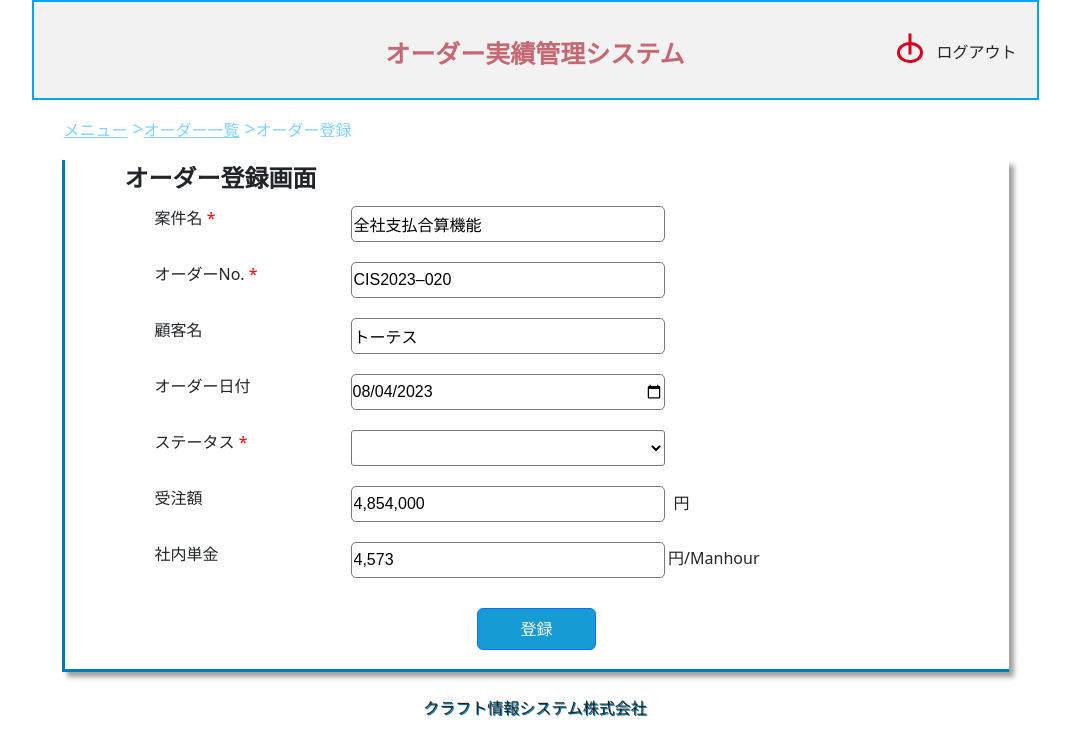
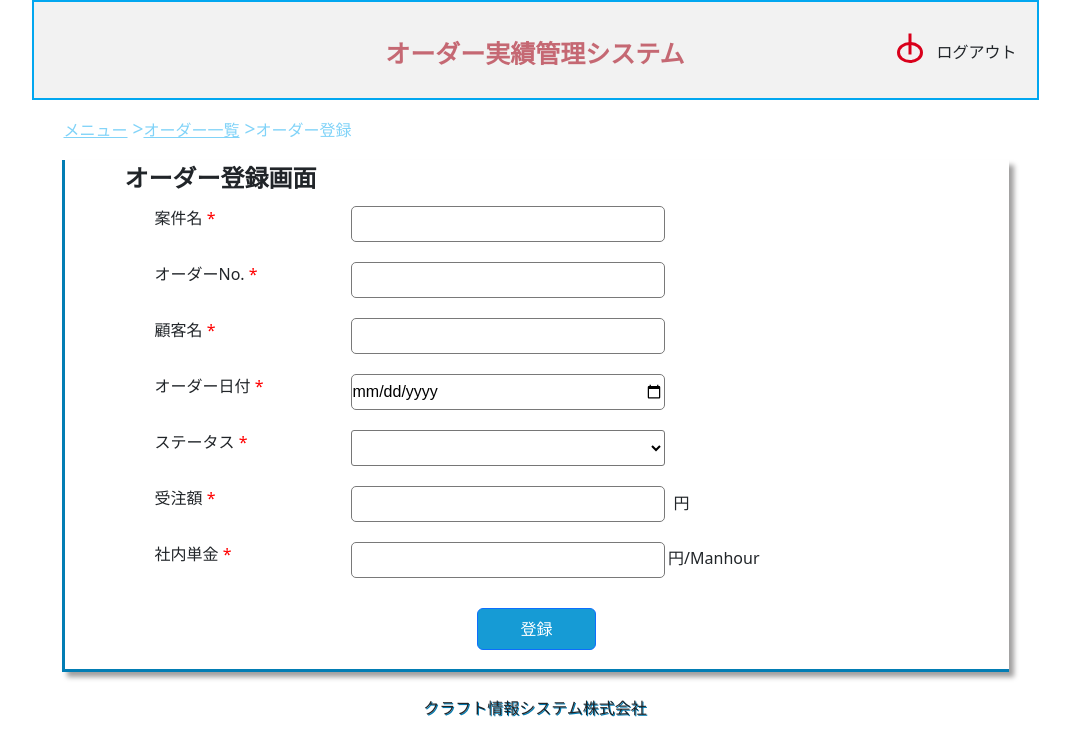
Before and after one commit to tungl27/FE-Comway-prj, a React (Create React App) app: page /order/new in a window 1280 px wide. Shown: the top 756 px of the page, without its empty margins (105-1175 px from the left). Built offline with nearby package versions, Linux system fonts and the light colour scheme; sample sign-in values are in the browser's storage.

Commit message:
fix order

```diff
--- a/src/App.js
+++ b/src/App.js
@@ -11,22 +11,18 @@ import { BrowserRouter, Route, Routes } from "react-router-dom";
 import Login from "./pages/Login/Login";
 import Menu from "./pages/Menu";
 import {
-  BreadcrumbsContext,
-  SetBreadcrumbsContext,
-} from "./State/BreadcrumbContext";
+  Edited,
+  SetEdited,
+} from "./State/editContext";
 import Protected from "./theme/Protected";
 
-const breadcrumb = [
-  { title: "メニュー", url: "/home" },
-];
-
 function App() {
-  const [breadcrumbs, setBreadcrumbs] = useState(breadcrumb);
+  const [edit, setEdit] = useState(false);
 
   return (
     <Fragment>
-      <BreadcrumbsContext.Provider value={breadcrumbs}>
-        <SetBreadcrumbsContext.Provider value={setBreadcrumbs}>
+      <Edited.Provider value={edit}>
+        <SetEdited.Provider value={setEdit}>
           <BrowserRouter>
             <Routes>
               <Route path="/" element={<Login />} />
@@ -44,8 +40,8 @@ function App() {
 
             </Routes>
           </BrowserRouter>
-        </SetBreadcrumbsContext.Provider>
-      </BreadcrumbsContext.Provider>
+        </SetEdited.Provider>
+      </Edited.Provider>
 
     </Fragment>
   );
--- a/src/Components/BreadCrumb/BreadCrumb.jsx
+++ b/src/Components/BreadCrumb/BreadCrumb.jsx
@@ -3,6 +3,7 @@ import './BreadCrumb.css'
 import { useNavigate } from "react-router-dom";
 import { BreadcrumbsContext, SetBreadcrumbsContext } from "../../State/BreadcrumbContext";
 import ReactModal from "react-modal";
+import { Edited, SetEdited } from "../../State/editContext";
 
 const customStyles = {
     content: {
@@ -19,6 +20,8 @@ const modelPlace = ['/staff/new', '/staff/detail', '/order/new', '/order/detail'
 export default function Breadcrumb() {
     const [showModal, setShowModal] = useState(false)
     const [index, setIndex] = useState(0)
+    const edited = useContext(Edited)
+    const setEdited = useContext(SetEdited)
     let breadcrumbs = [
         { title: "メニュー", url: "/home" }
         // { title: "スタッフ一覧", url: "stafflist" },
@@ -73,7 +76,7 @@ export default function Breadcrumb() {
     const navigate = useNavigate()
     const doModal = (index) => {
         // console.log(breadcrumbs[[breadcrumbs.length - 1]].url)
-        if (modelPlace.indexOf(breadcrumbs[breadcrumbs.length - 1].url) > -1 && index < breadcrumbs.length - 1) {
+        if (modelPlace.indexOf(breadcrumbs[breadcrumbs.length - 1].url) > -1 && index < breadcrumbs.length - 1 && edited) {
             setShowModal(true)
             setIndex(index)
         } else if (index < breadcrumbs.length - 1) {
@@ -88,6 +91,7 @@ export default function Breadcrumb() {
     }
     const directTo = () => {
         if (index < breadcrumbs.length - 1) {
+            setEdited(false)
             navigate(breadcrumbs[index].url)
         }
     }
--- a/src/Components/FormCreate/CreateStaff.jsx
+++ b/src/Components/FormCreate/CreateStaff.jsx
@@ -1,4 +1,4 @@
-import { Fragment, useEffect, useRef, useState } from "react";
+import { Fragment, useContext, useEffect, useRef, useState } from "react";
 import Input from "../Input/Input";
 import './FormCreate.css'
 import Selection from "../Selection/Selection";
@@ -6,6 +6,7 @@ import iskanji from "../../utils/validateKanji";
 import isHiragana from "../../utils/validataHiragana";
 import axios from "axios";
 import { CREATE_STAFF } from "../../theme/configApi";
+import { SetEdited } from "../../State/editContext";
 
 const options = [{ label: '社員', value: 0 }, { label: 'パートナー', value: 1 }]
 
@@ -26,6 +27,14 @@ export default function FormCreate() {
 
     const refButton = useRef(null)
 
+    const setEdited = useContext(SetEdited)
+    useEffect(() => {
+        if ((lastName ?? firstName ?? lastNameFurigana ?? firstNameFurigana) === '') {
+            setEdited(false)
+        } else {
+            setEdited(true)
+        }
+    }, [lastName, firstName, lastNameFurigana, firstNameFurigana, staff_type])
     const submitHandler = async () => {
         let errorLastName = ''
         let errorFirstName = ''
--- a/src/Components/FormCreate/FormCreateOrder.jsx
+++ b/src/Components/FormCreate/FormCreateOrder.jsx
@@ -1,4 +1,4 @@
-import { Fragment, useEffect, useRef, useState } from "react";
+import { Fragment, useContext, useEffect, useRef, useState } from "react";
 import Input from "../Input/Input";
 import './FormCreate.css'
 import InputCalenda from "../Input/InputCalenda";
@@ -9,6 +9,7 @@ import checkNumber from "../../utils/checkNumber";
 import axios from "axios";
 import { CREATE_ORDER } from "../../theme/configApi";
 import addComma from "../../utils/addComma";
+import { SetEdited } from "../../State/editContext";
 
 
 
@@ -16,13 +17,13 @@ const options = [{ label: '実行中', value: 0 }, { label: '非活性', value:
 
 export default function CreateOrder() {
     const refButton = useRef(null)
-    const [name, setName] = useState("全社支払合算機能");
-    const [orderNo, setOrderNo] = useState("CIS2023–020");
-    const [customerName, setCustomeName] = useState("トーテス");
-    const [orderDate, setOrderDate] = useState("2023-08-04");
+    const [name, setName] = useState("");
+    const [orderNo, setOrderNo] = useState("");
+    const [customerName, setCustomeName] = useState("");
+    const [orderDate, setOrderDate] = useState("");
     const [status, setStatus] = useState('');
-    const [orderIncome, setOrderIncome] = useState("4854000");
-    const [internalUnitPrice, setInternalUnitPrice] = useState("4573");
+    const [orderIncome, setOrderIncome] = useState("");
+    const [internalUnitPrice, setInternalUnitPrice] = useState("");
     const [message, setMessage] = useState("");
     const [error, setError] = useState({
         name: "",
@@ -34,6 +35,14 @@ export default function CreateOrder() {
         internalUnitPrice: "",
     });
 
+    const setEdited = useContext(SetEdited)
+    useEffect(() => {
+        if((name ?? orderNo ?? customerName ?? orderDate ?? status ?? orderIncome ?? internalUnitPrice) === ''){
+            setEdited(false)
+        }else{
+            setEdited(true)
+        }
+    }, [name, orderNo, status, orderIncome, internalUnitPrice, customerName, orderDate])
     const submitHandler = async () => {
         let errorName = ''
         let errorOrderNo = ''
@@ -134,11 +143,11 @@ export default function CreateOrder() {
                         <div className="order-inputs-group">
                             <Input id={'order-name'} value={name} required={true} setValue={setName} title={'案件名'} editable={true} errorMsg={error.name}></Input>
                             <Input id={'create-orderNo'} value={orderNo} required={true} setValue={setOrderNo} title={'オーダーNo.'} editable={true} errorMsg={error.orderNo}></Input>
-                            <Input id={'order-customerName'} value={customerName} required={false} setValue={setCustomeName} title={'顧客名'} editable={true} errorMsg={error.customerName}></Input>
-                            <InputCalenda id={'orderDate'} value={orderDate} required={false} setValue={setOrderDate} title={'オーダー日付'} editable={true} errorMsg={error.orderDate}></InputCalenda>
+                            <Input id={'order-customerName'} value={customerName} required={true} setValue={setCustomeName} title={'顧客名'} editable={true} errorMsg={error.customerName}></Input>
+                            <InputCalenda id={'orderDate'} value={orderDate} required={true} setValue={setOrderDate} title={'オーダー日付'} editable={true} errorMsg={error.orderDate}></InputCalenda>
                             <Selection id={'status'} title={'ステータス'} options={options} required={true} value={status} errorMsg={error.status} setValue={setStatus} ></Selection>
-                            <Input id={'order-orderIncome'} value={addComma(orderIncome)} required={false} setValue={setOrderIncome} title={'受注額'} editable={true} errorMsg={error.orderIncome}></Input> <span id="internalUnitPrice1">円</span>
-                            <Input id={'internalUnitPrice'} value={addComma(internalUnitPrice)} required={false} setValue={setInternalUnitPrice} title={'社内単金'} editable={true} errorMsg={error.internalUnitPrice}></Input><span id="internalUnitPrice2">円/Manhour</span>
+                            <Input id={'order-orderIncome'} value={addComma(orderIncome)} required={true} setValue={setOrderIncome} title={'受注額'} editable={true} errorMsg={error.orderIncome}></Input> <span id="internalUnitPrice1">円</span>
+                            <Input id={'internalUnitPrice'} value={addComma(internalUnitPrice)} required={true} setValue={setInternalUnitPrice} title={'社内単金'} editable={true} errorMsg={error.internalUnitPrice}></Input><span id="internalUnitPrice2">円/Manhour</span>
                         </div>
                     </div>
                     <div className="text-center">
--- /dev/null
+++ b/src/State/editContext.js
@@ -0,0 +1,5 @@
+import { createContext } from "react";
+
+
+export const Edited = createContext(false)
+export const SetEdited = createContext(null)
```
Also changed, not shown: 1 other file (tests, documents, lock files or other folders).
